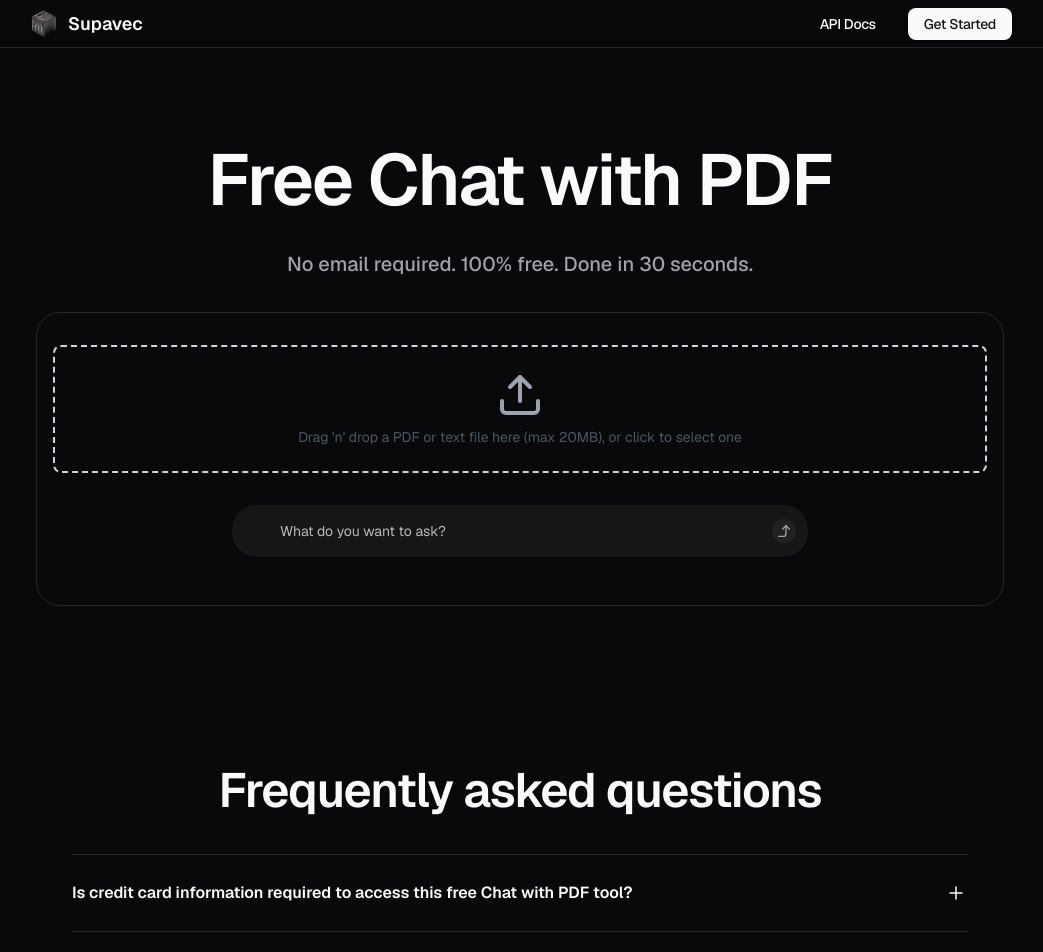
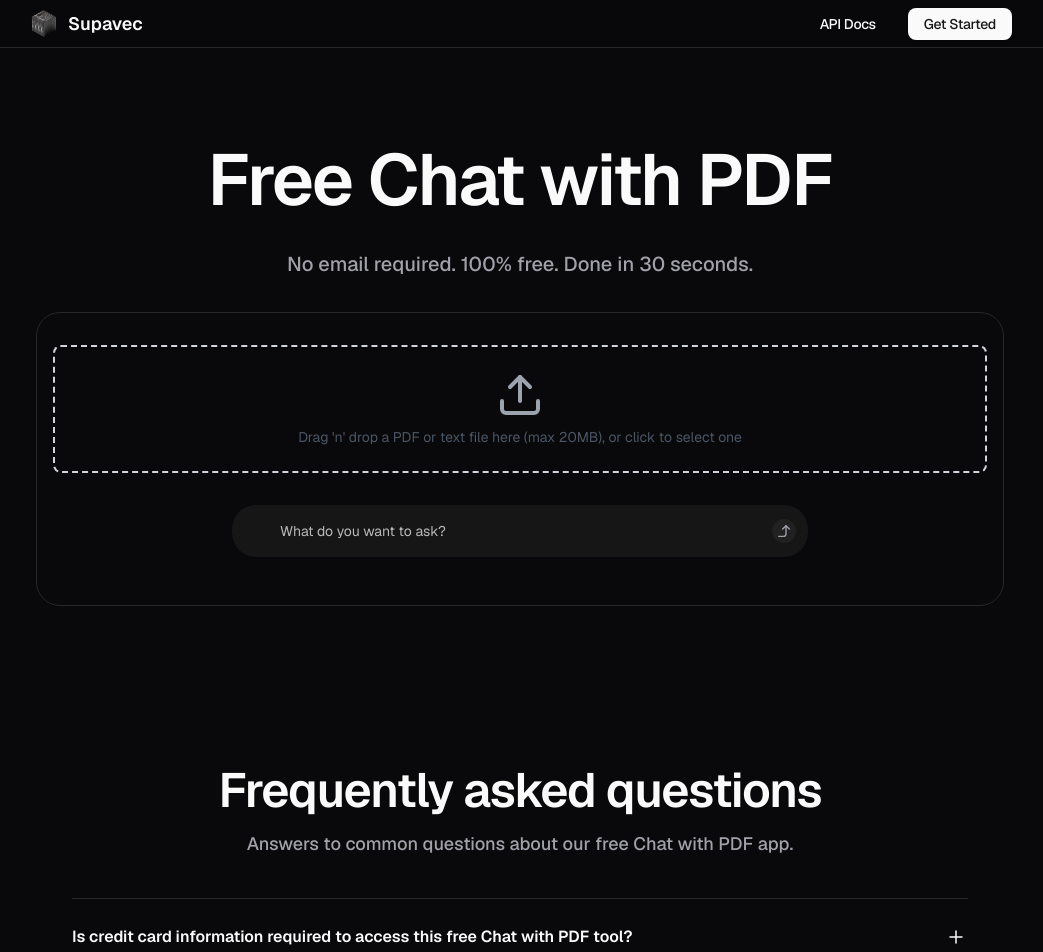
Before and after one commit to typepulse/pulse-vector, a Next.js app in the folder apps/web/: page /examples/chat-with-pdf in a window 1280 px wide. Shown: the top 952 px of the page, without its empty margins (120-1163 px from the left). Built offline with nearby package versions, Linux system fonts and the light colour scheme; no server answers; a web font is replaced by a local one.

Commit message:
Add description to FAQ section in chat with PDF app

```diff
--- a/apps/web/src/app/examples/chat-with-pdf/_components/faq.tsx
+++ b/apps/web/src/app/examples/chat-with-pdf/_components/faq.tsx
@@ -25,9 +25,14 @@ export const FAQ = () => {
     <section>
       <div className="mx-auto w-full text-center px-6 py-24 sm:py-32 lg:px-8 lg:py-40">
         <div className="mx-auto max-w-4xl divide-y text-muted-foreground">
-          <h2 className="text-4xl font-semibold tracking-tight text-foreground sm:text-5xl">
-            Frequently asked questions
-          </h2>
+          <div>
+            <h2 className="text-4xl font-semibold tracking-tight text-foreground sm:text-5xl">
+              Frequently asked questions
+            </h2>
+            <p className="mt-4 text-lg font-medium text-muted-foreground">
+              Answers to common questions about our free Chat with PDF app.
+            </p>
+          </div>
           <dl className="mt-10 space-y-6 divide-y text-muted-foreground">
             {faqs.map((faq) => (
               <Disclosure key={faq.question} as="div" className="pt-6">
```
